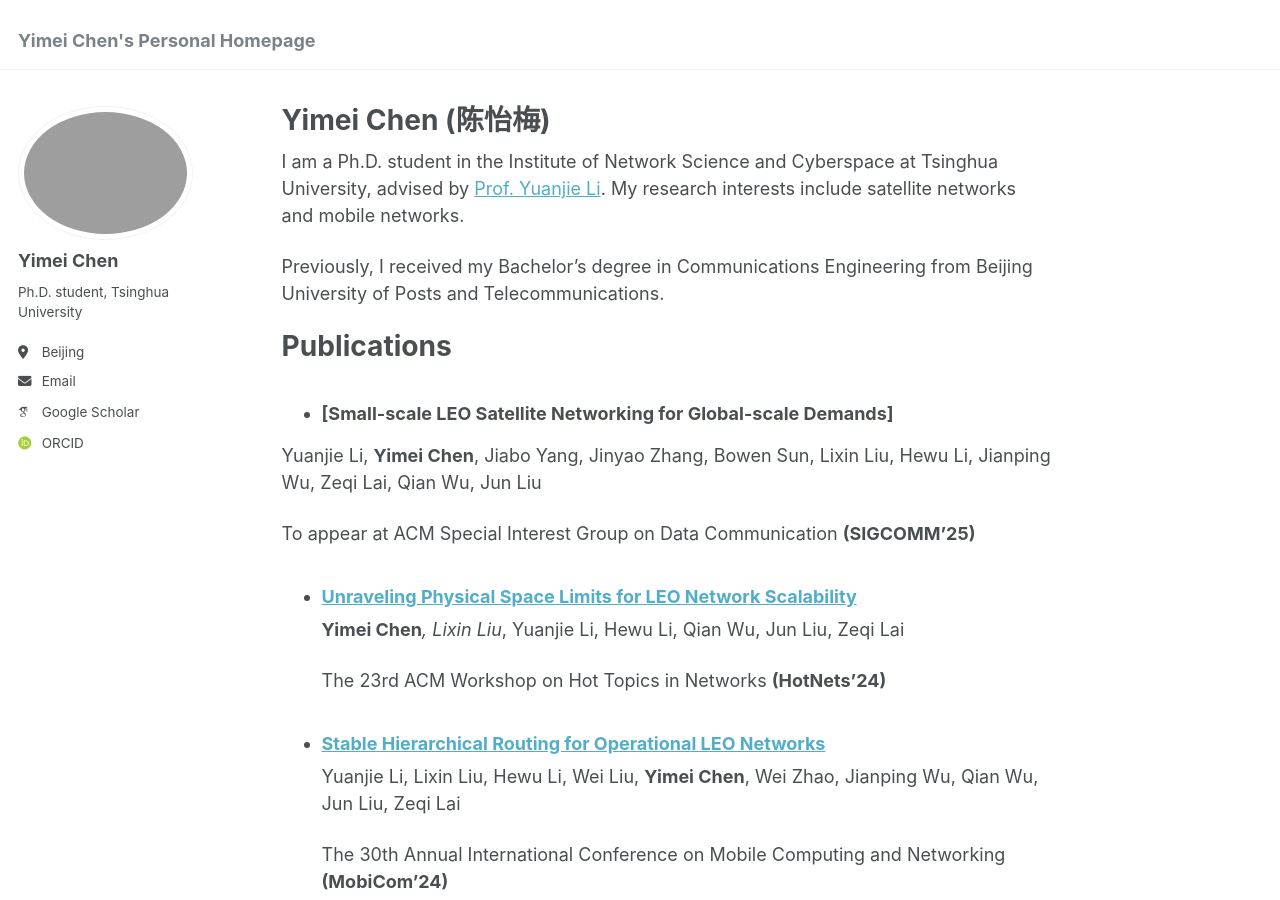
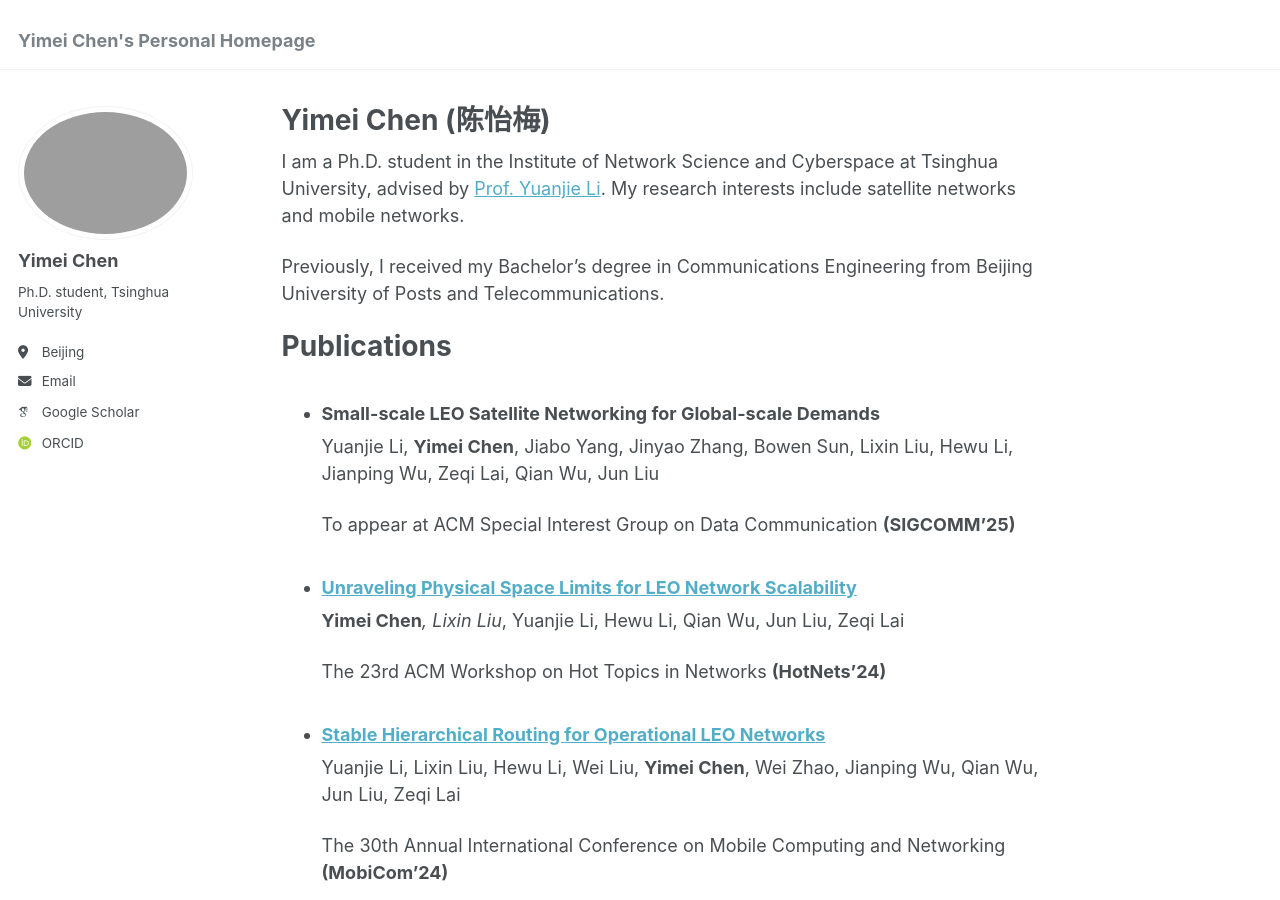
Before and after one commit to cym-network/cym-network.github.io, a Jekyll site: the page built from _pages/about.md, in a window 1280 px wide and 900 px high. Built offline with Jekyll 4.4.1, drawn with Linux system fonts in a browser that asks for light colours; some web fonts are replaced.

Commit message:
Update about.md

```diff
--- a/_pages/about.md
+++ b/_pages/about.md
@@ -13,11 +13,11 @@ Previously, I received my Bachelor’s degree in Communications Engineering from
 
 Publications
 ======
-- ### [Small-scale LEO Satellite Networking for Global-scale Demands]
+- ### Small-scale LEO Satellite Networking for Global-scale Demands
 
-Yuanjie Li, **Yimei Chen**, Jiabo Yang, Jinyao Zhang, Bowen Sun, Lixin Liu, Hewu Li, Jianping Wu, Zeqi Lai, Qian Wu, Jun Liu
+  Yuanjie Li, **Yimei Chen**, Jiabo Yang, Jinyao Zhang, Bowen Sun, Lixin Liu, Hewu Li, Jianping Wu, Zeqi Lai, Qian Wu, Jun Liu
 
-To appear at ACM Special Interest Group on Data Communication **(SIGCOMM'25)**
+  To appear at ACM Special Interest Group on Data Communication **(SIGCOMM'25)**
 
 - ### [Unraveling Physical Space Limits for LEO Network Scalability](https://dl.acm.org/doi/abs/10.1145/3696348.3696885)
 
```
